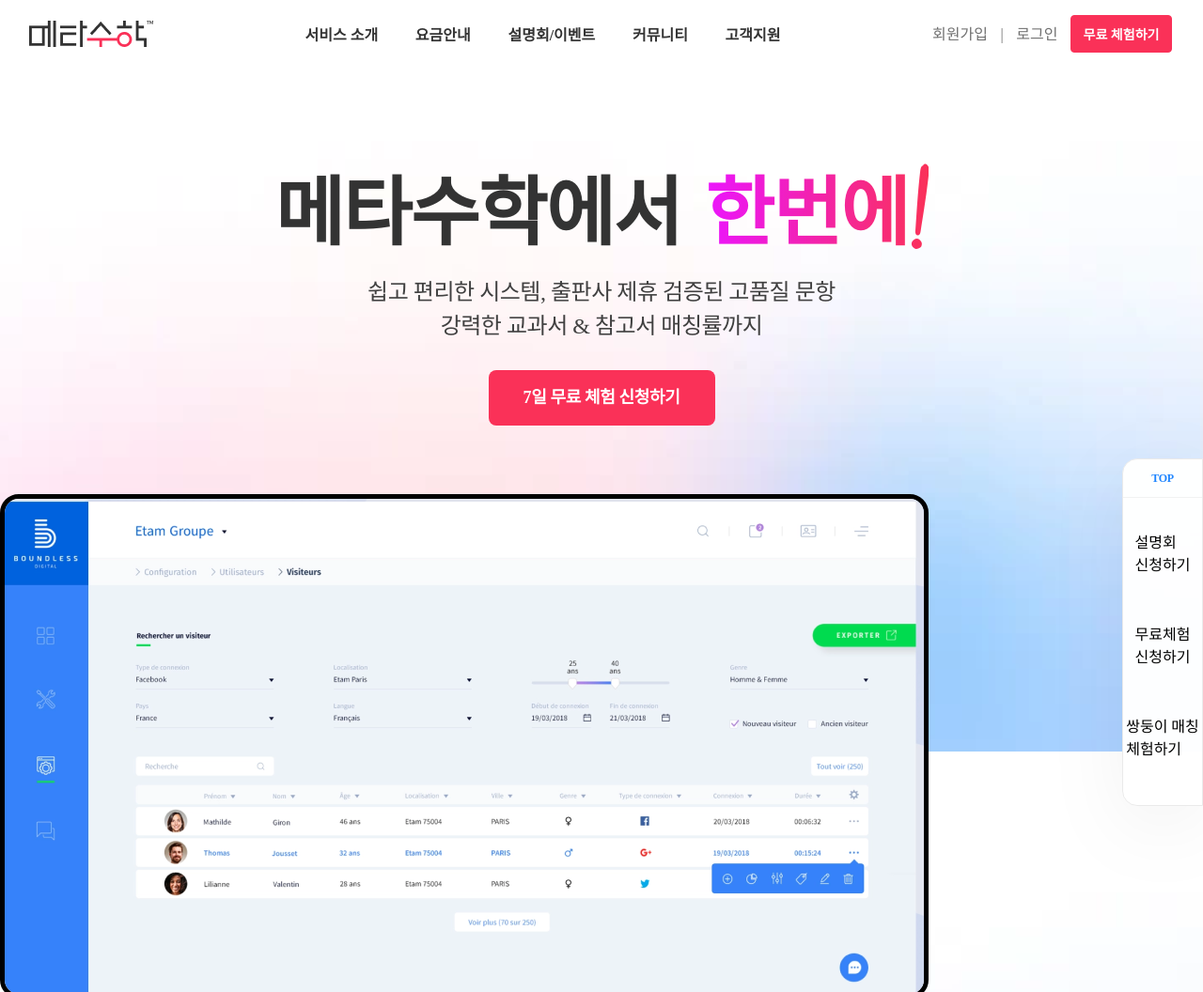
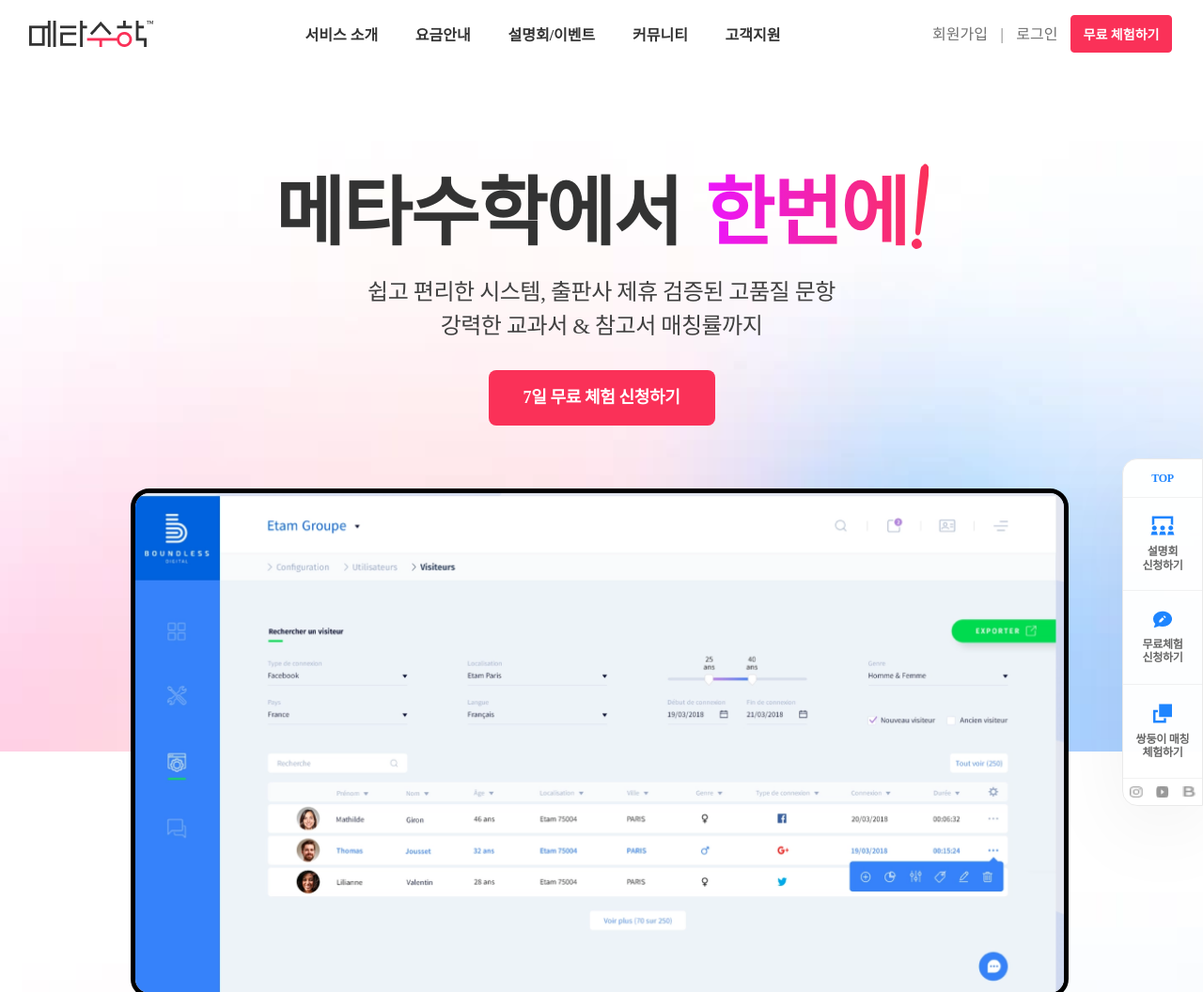
Before and after one commit to trongphu161020/korean-website, a plain HTML site: page index.html in a window 1280 px wide. Shown: the top 1056 px of the page at 94% size. Drawn offline with Linux system fonts and the light colour scheme.

Commit message:
done quick menu end screen hero

```diff
--- a/index.css
+++ b/index.css
@@ -64,12 +64,13 @@ body {
 .img-home {
     border: 5px solid #000;
     border-radius: 20px;
+    width: 100%;
 }
 .box-img-home {
-    left: 25%;
-    right: 25%;
-    display: flex;
-    margin-top: 73px;
+    position: absolute;
+    bottom: -10px;
+    left: calc(50% - 1000px/2 - 1px);
+    max-width: 1000px;
 }
 /*__________________Header______________________ */
 .container-header {
@@ -156,6 +157,39 @@ body {
     align-items: center;
     justify-content: center;
 }
+.option-menu {
+    display: flex;
+    flex-direction: column;
+    justify-content: center;
+    height: 100px;
+    align-items: center;
+    border-bottom: 1px solid rgba(0, 0, 0, 0.05);
+    width: 84px;
+}
+.text-meunu-home {
+    font-family: 'pretendard';
+    font-style: normal;
+    font-weight: 600;
+    font-size: 12px;
+    line-height: 120%;
+    text-align: center;
+    letter-spacing: -0.02em;
+    color: #666666;
+    margin: 10px 0 0 0 ;
+}
+.connect-network {
+    display: flex;
+    height: 28px;
+    width: 84px;
+    justify-content: space-around;
+    align-items: center;
+    bottom: 0;
+    right: 0;
+}
+.img-menu-home {
+    height: 12px;
+    width: 14px;
+}
 
 /*_______________End Menu____________________________*/
 /**_________________________________End Screen Home _________________________________________________*/
--- a/index.html
+++ b/index.html
@@ -50,17 +50,22 @@
             </div>
             <div class="menu">
                 <p class="text-menu-top">TOP</p>
-                <div>
-                    <img/>
-                    <p>설명회<br/>신청하기</p>
+                <div class="option-menu">
+                    <img src="image/case_menu_home.png"/>
+                    <p class="text-meunu-home">설명회<br/>신청하기</p>
                 </div>
-                <div>
-                    <img/>
-                    <p>무료체험<br/>신청하기</p>
+                <div class="option-menu">
+                    <img src="image/chat_menu_home.png"/>
+                    <p class="text-meunu-home">무료체험<br/>신청하기</p>
                 </div>
-                <div>
-                    <img/>
-                    <p>쌍둥이 매칭 <br/>체험하기</p>
+                <div class="option-menu">
+                    <img src="image/screen_menu_home.png"/>
+                    <p class="text-meunu-home">쌍둥이 매칭 <br/>체험하기</p>
+                </div>
+                <div class="connect-network">
+                    <img class="img-menu-home" src="image/icon_insta.png">
+                    <img class="img-menu-home" src="image/icon_youtube.png">
+                    <img class="img-menu-home" src="image/icon_b.png">
                 </div>
             </div>
         </div>
```
Also changed, not shown: image/icon_b.png (added), image/icon_insta.png (added), image/icon_youtube.png (added).
